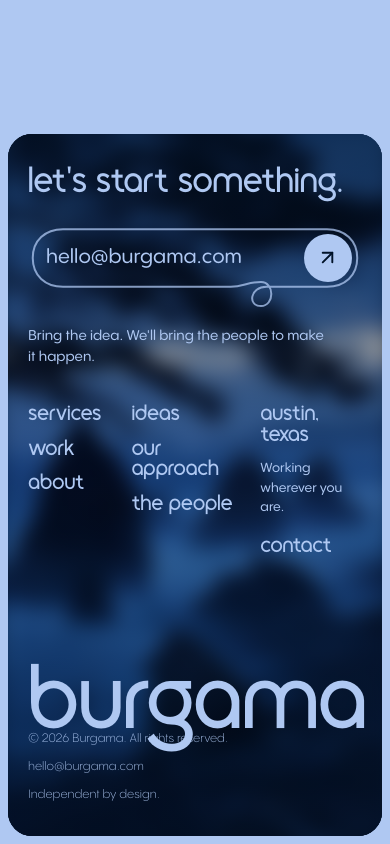
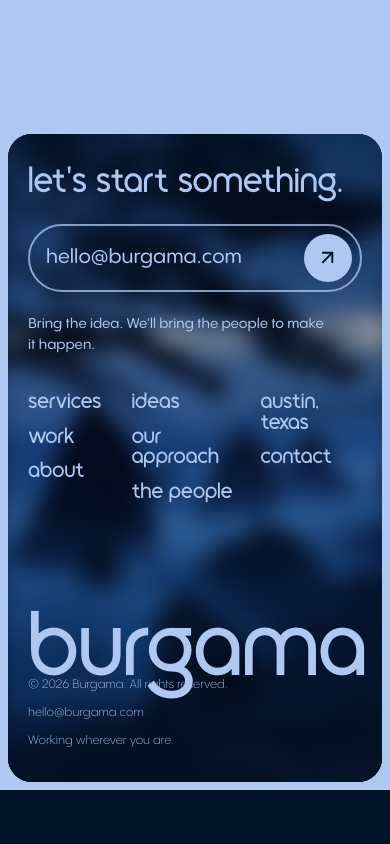
Before and after one commit to cedarandcactus/burgama-site-14.5, a Next.js app: page /contact in a window 390 px wide. Shown: the part 1372-2216 px from the top of the page. After the commit the page ends 2162 px from the top, so only its background shows below. Built offline with nearby package versions, Linux system fonts and the light colour scheme.

Commit message:
feat: update site footer styles and text adjustments

```diff
--- a/components/site-footer.module.css
+++ b/components/site-footer.module.css
@@ -171,7 +171,7 @@
   min-height: 64px;
   width: 100%;
   padding: 8px 8px 8px clamp(20px, 1.6vw, 38px);
-  border: 2px solid transparent;
+  border: 2px solid rgb(175 200 242 / 75%);
   border-radius: 999px;
   color: var(--palette-powder);
   -webkit-text-fill-color: currentColor;
@@ -181,6 +181,7 @@
   font-weight: 500;
   line-height: 1.2;
   text-decoration: none;
+  transition: border-color 180ms ease;
 }
 
 .footer .emailArrow {
@@ -206,7 +207,7 @@
 
 .invitation p {
   max-width: 34ch;
-  margin: 34px 0 0;
+  margin: 22px 0 0;
   color: inherit;
   font-size: clamp(14px, 1vw, 19px);
   font-weight: 500;
@@ -222,21 +223,8 @@
   min-width: 0;
 }
 
-.emailOutline {
-  position: absolute;
-  inset: 0;
-  display: block;
-  width: 100%;
-  height: 100%;
-  overflow: visible;
-  color: var(--palette-powder);
-  opacity: .75;
-  pointer-events: none;
-  transition: opacity 180ms ease;
-}
-
-.emailButton:focus-visible .emailOutline {
-  opacity: 1;
+.footer .emailButton:focus-visible {
+  border-color: var(--palette-powder);
 }
 
 .linkColumn a,
@@ -248,15 +236,6 @@
   font-weight: 400;
   line-height: 1;
   text-decoration: none;
-}
-
-.linkColumn .availability {
-  max-width: 16ch;
-  margin: 0 0 4px;
-  color: inherit;
-  font-size: clamp(13px, 1vw, 19px);
-  font-weight: 500;
-  line-height: 1.5;
 }
 
 .identity {
@@ -315,8 +294,8 @@
 }
 
 @media (hover: hover) and (pointer: fine) {
-  .emailButton:hover .emailOutline {
-    opacity: 1;
+  .footer .emailButton:hover {
+    border-color: var(--palette-powder);
   }
 
   .emailButton:hover .emailArrow svg {
@@ -434,7 +413,7 @@
 }
 
 @media (prefers-reduced-motion: reduce) {
-  .emailOutline,
+  .footer .emailButton,
   .emailArrow svg,
   .video {
     transition: none;
--- a/components/site-footer.tsx
+++ b/components/site-footer.tsx
@@ -9,21 +9,6 @@ import styles from '@/components/site-footer.module.css'
 
 const headline = 'ready for what comes next'
 const words = headline.split(' ')
-
-function EmailOutline() {
-  return (
-    <svg className={styles.emailOutline} viewBox="0 0 480 80" preserveAspectRatio="none" fill="none" aria-hidden="true" focusable="false">
-      <path
-        d="M48 4 H432 C458 4 476 18 476 40 C476 62 458 76 432 76 H344 C320 76 316 100 336 100 C356 100 356 70 336 70 C316 70 310 76 292 76 H48 C22 76 4 62 4 40 C4 18 22 4 48 4 Z"
-        stroke="currentColor"
-        strokeWidth="2"
-        strokeLinecap="round"
-        strokeLinejoin="round"
-        vectorEffect="non-scaling-stroke"
-      />
-    </svg>
-  )
-}
 
 export function SiteFooter({ home = false, work = false }: { home?: boolean; work?: boolean }) {
   const rootRef = useRef<HTMLDivElement>(null)
@@ -183,7 +168,6 @@ export function SiteFooter({ home = false, work = false }: { home?: boolean; wor
               <div className={styles.invitation}>
                 <h2>let&apos;s start something.</h2>
                 <a className={styles.emailButton} href="mailto:hello@burgama.com">
-                  <EmailOutline />
                   <span>hello@burgama.com</span>
                   <span className={styles.emailArrow} aria-hidden="true"><ArrowUpRight /></span>
                 </a>
@@ -201,7 +185,6 @@ export function SiteFooter({ home = false, work = false }: { home?: boolean; wor
               </nav>
               <div className={styles.linkColumn}>
                 <p className={styles.location}>austin, texas</p>
-                <p className={styles.availability}>Working wherever you are.</p>
                 <Link href="/contact">contact</Link>
               </div>
             </div>
@@ -211,7 +194,7 @@ export function SiteFooter({ home = false, work = false }: { home?: boolean; wor
             <div className={styles.bottomRow}>
               <p>© {new Date().getFullYear()} Burgama. All rights reserved.</p>
               <a href="mailto:hello@burgama.com">hello@burgama.com</a>
-              <p className={styles.credit}>Independent by design.</p>
+              <p className={styles.credit}>Working wherever you are.</p>
             </div>
           </div>
         </footer>
```
